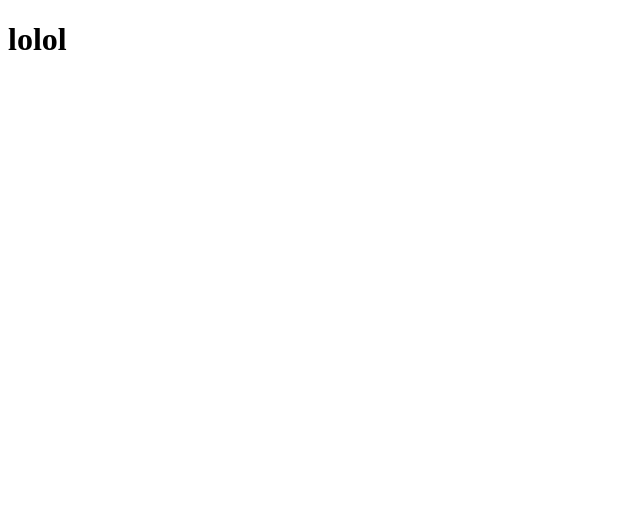
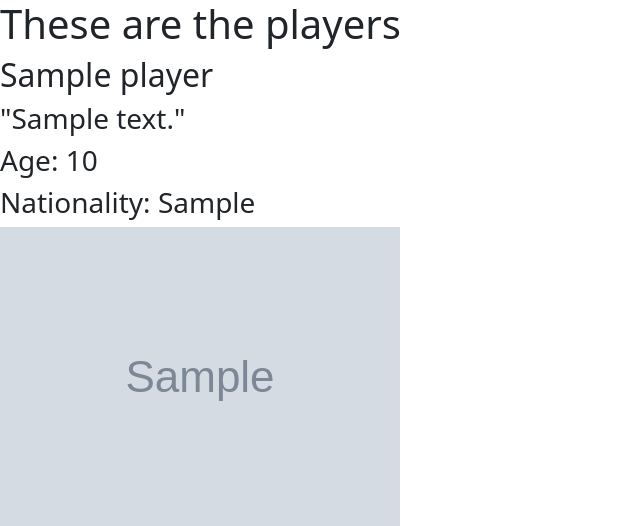
Before and after one commit to kurtskudrna/chelsea-database-project, a Django app: page /players/ in a window 1280 px wide. Before the commit the part shown is almost empty. Shown: the top 526 px of the page, without its empty margins (0-640 px from the left). Run offline with Django 3.2, Linux system fonts and the light colour scheme; tables that the repository leaves empty hold one stand-in row (values such as "Sample post"); grey boxes marked "Sample" are stand-in pictures.

Commit message:
display players with attributes and image

```diff
--- a/players/models.py
+++ b/players/models.py
@@ -8,4 +8,4 @@ class Player(models.Model):
     age = models.PositiveSmallIntegerField()
     description = models.TextField()
     nationality = models.CharField(max_length=100)
-    image = models.FilePathField(path='/players/img')
+    image = models.CharField(max_length=100)
--- a/players/templates/players/all_players.html
+++ b/players/templates/players/all_players.html
@@ -1,3 +1,5 @@
+{% load static %}
+
 <!DOCTYPE html>
 <html lang="en">
 
@@ -5,11 +7,23 @@
     <meta charset="UTF-8">
     <meta http-equiv="X-UA-Compatible" content="IE=edge">
     <meta name="viewport" content="width=device-width, initial-scale=1.0">
+    <!-- CSS only -->
+    <link href="https://cdn.jsdelivr.net/npm/bootstrap@5.0.2/dist/css/bootstrap.min.css" rel="stylesheet"
+        integrity="sha384-EVSTQN3/azprG1Anm3QDgpJLIm9Nao0Yz1ztcQTwFspd3yD65VohhpuuCOmLASjC" crossorigin="anonymous">
     <title>All Players</title>
 </head>
 
 <body>
-    <h1>lolol</h1>
+    <h1>These are the players</h1>
+    {% for player in players%}
+    <h2>{{ player.name }}</h2>
+    <h3>"{{player.description }}"</h3>
+    <h3>Age: {{player.age}}</h3>
+    <h3>Nationality: {{player.nationality}}</h3>
+    <img src="{% static player.image %}" alt="">
+    {% endfor %}
+
+
 </body>
 
 </html>
```
Also changed, not shown: players/migrations/0003_alter_player_image.py (added).
